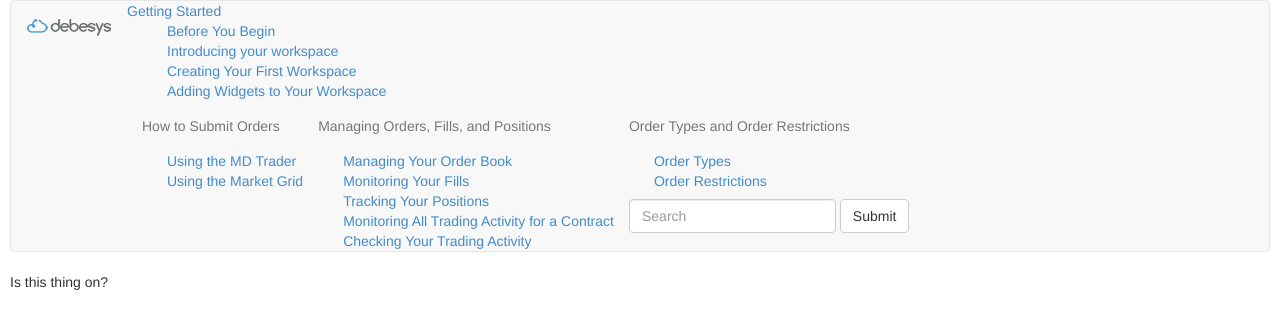
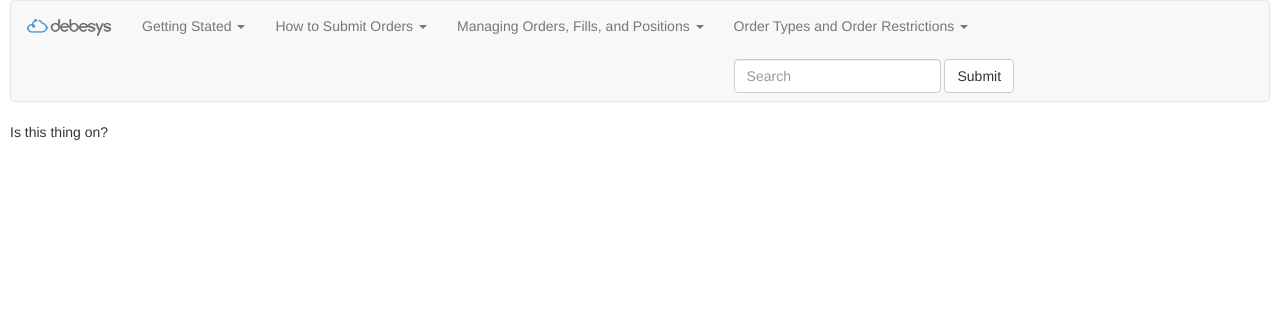
Before and after one commit to funkytraveler/funkytraveler.github.io, a Jekyll site: the page built from index.html, in a window 1280 px wide. Shown: the top 329 px of the page. Built offline with Jekyll 4.4.1, drawn with Linux system fonts in a browser that asks for light colours; Markdown is read by kramdown in place of the engine named in the settings.

Commit message:
Fixed all the nag

```diff
--- a/_includes/nav.html
+++ b/_includes/nav.html
@@ -21,8 +21,9 @@
         </li>
         {% endfor %}
 -->
-        <a href="#">Getting Started</a>
-        <ul>
+      <li class="dropdown">
+          <a href="#" class="dropdown-toggle" data-toggle="dropdown">Getting Stated <b class="caret"></b></a>
+        <ul class="dropdown-menu">
           <li class="nav">
             <a {% if p.url == page.url %}class="active"{% endif %} href="Before_You_Begin.htm">Before You Begin</a>
           </li>
@@ -37,9 +38,9 @@
           </li>
         </ul>
       </li>
-      <li>
-        <a href="#">How to Submit Orders</a>
-        <ul>
+         <li class="dropdown">
+          <a href="#" class="dropdown-toggle" data-toggle="dropdown">How to Submit Orders <b class="caret"></b></a>
+          <ul class="dropdown-menu">
           <li class="nav">
             <a {% if p.url == page.url %}class="active"{% endif %} href="Using_the_MD_Trader.htm">Using the MD Trader</a>
           </li>
@@ -48,9 +49,9 @@
           </li>
         </ul>
       </li>
-      <li>
-        <a href="#">Managing Orders, Fills, and Positions</a>
-        <ul>
+        <li class="dropdown">
+          <a href="#" class="dropdown-toggle" data-toggle="dropdown">Managing Orders, Fills, and Positions <b class="caret"></b></a>
+          <ul class="dropdown-menu">
           <li class="nav">
             <a {% if p.url == page.url %}class="active"{% endif %} href="Managing_Your_Order_Book.htm">Managing Your Order Book</a>
           </li>
@@ -68,9 +69,9 @@
           </li>
         </ul>
       </li>
-      <li>
-        <a href="#">Order Types and Order Restrictions</a>
-        <ul>
+        <li class="dropdown">
+          <a href="#" class="dropdown-toggle" data-toggle="dropdown">Order Types and Order Restrictions <b class="caret"></b></a>
+          <ul class="dropdown-menu">
           <li class="nav">
             <a {% if p.url == page.url %}class="active"{% endif %} href="Order_Types.htm">Order Types</a>
           </li>
```
